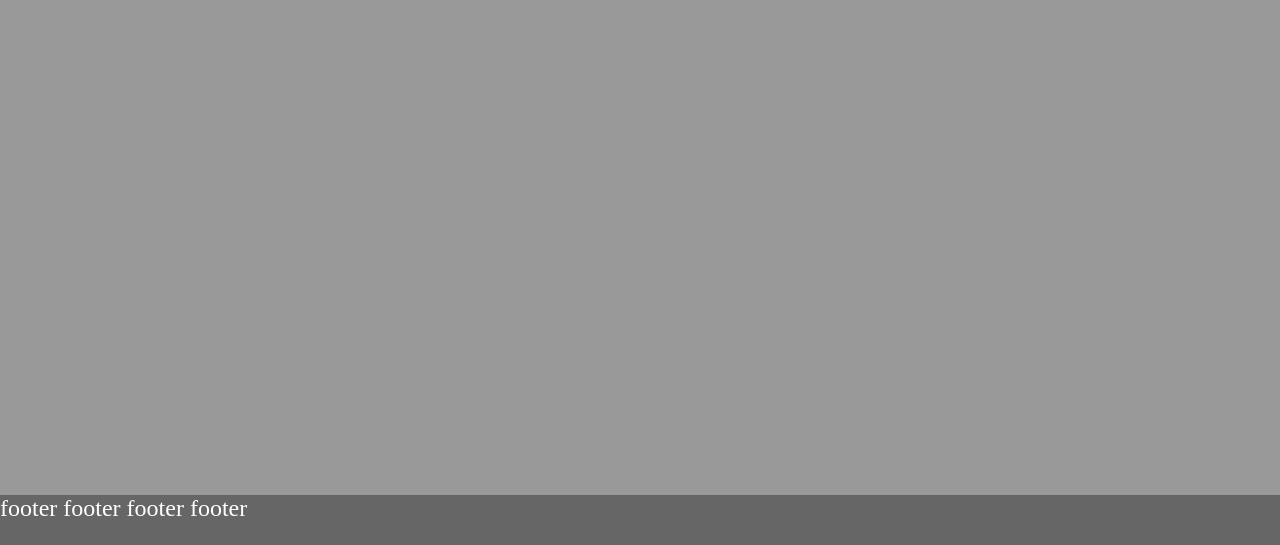
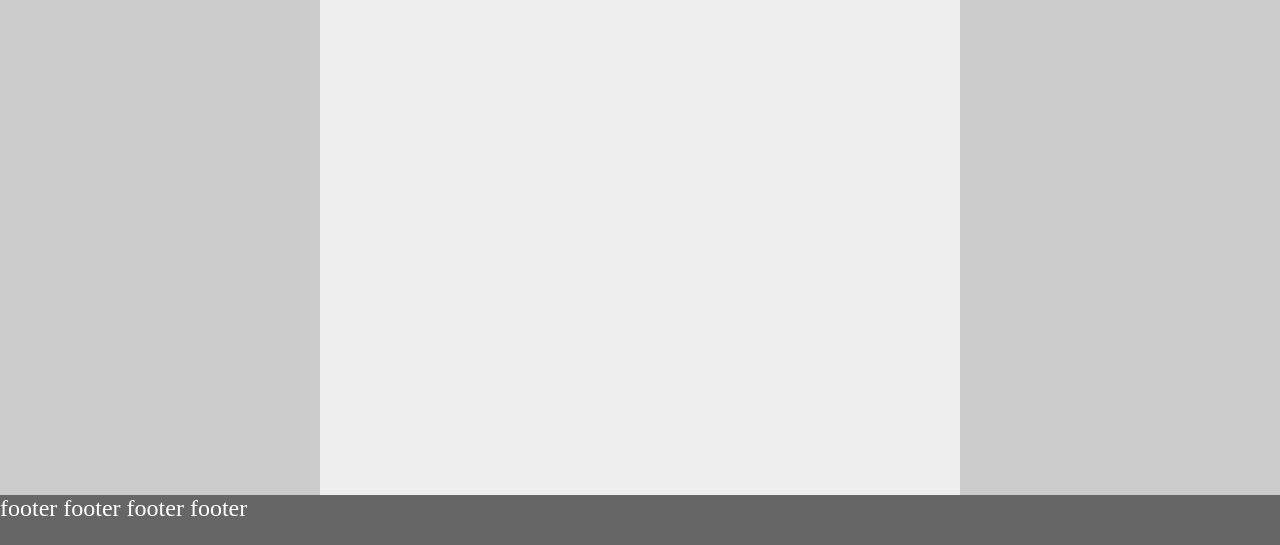
Before and after one commit to wrublik93/FLEX_GRID, a plain HTML site: page index.html in a window 1280 px wide. Shown: the part 255-800 px from the top of the page. Drawn offline with Linux system fonts and the light colour scheme.

Commit message:
style: add style with flex and flex-grow

```diff
--- a/style.css
+++ b/style.css
@@ -35,3 +35,23 @@ body {
 .menu-secondary {
     background: #cccccc;
 }
+
+/*FLEX*/
+
+.container {
+    display: flex;
+}
+
+.main {
+    /*width: 50%*/
+    flex-grow: 1;
+
+}
+
+.menu-primary {
+    width: 25%;
+}
+
+.menu-secondary {
+    width: 25%;
+}
```
